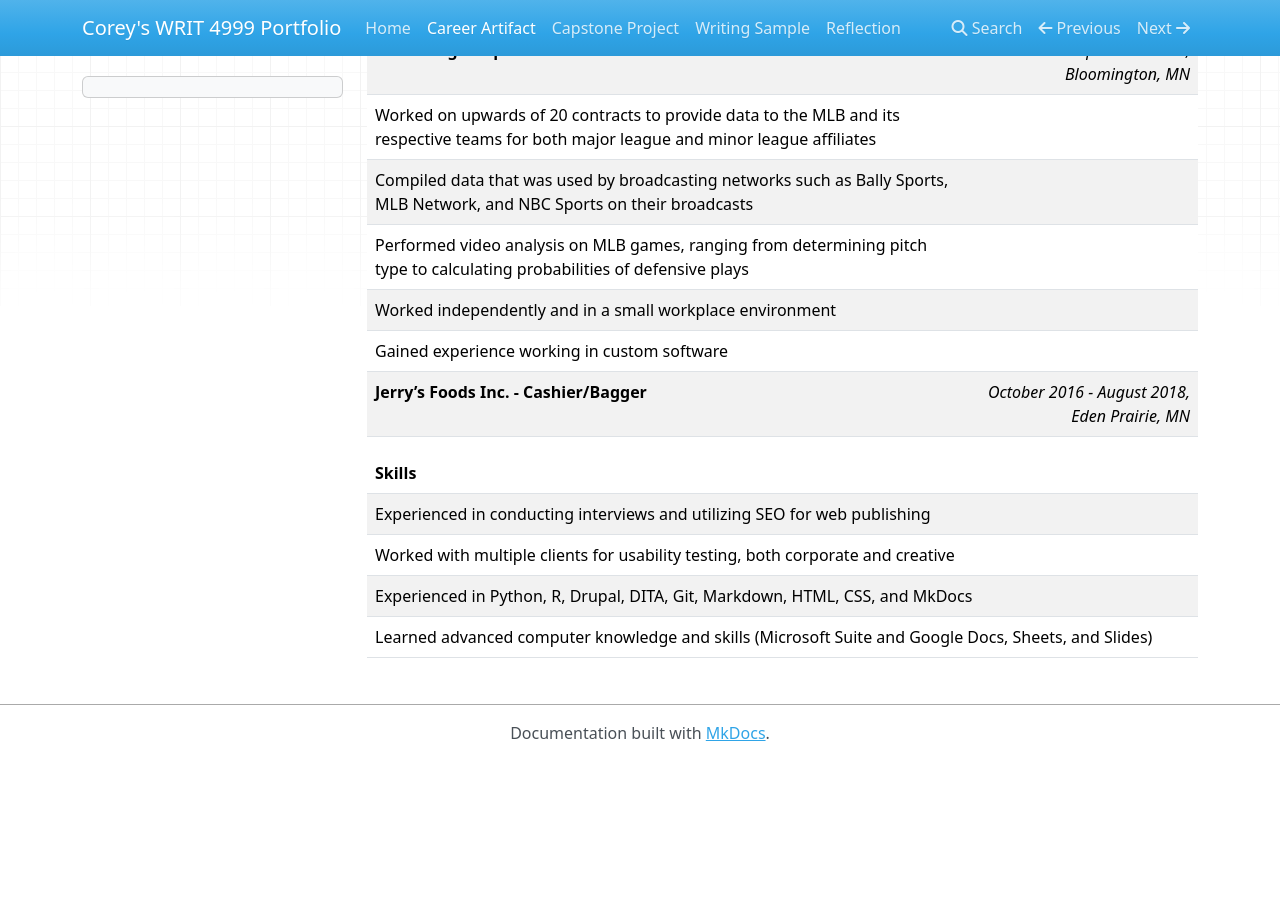
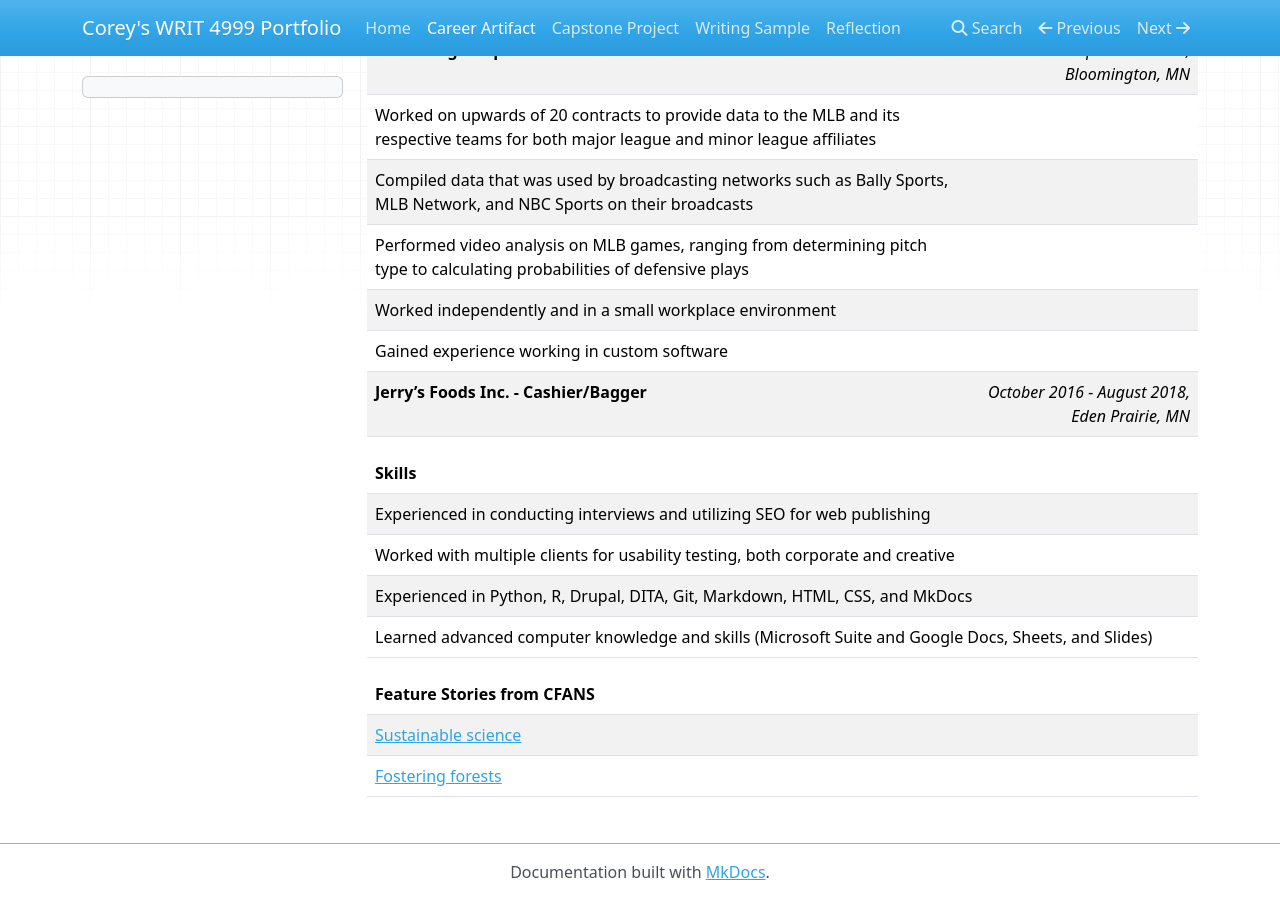
Before and after one commit to wales11/writ4999portfolio, an MkDocs documentation site: the page built from docs/microwave/career-based-artifact.md, in a window 1280 px wide and 900 px high, scrolled down 700 px. Built offline with MkDocs 1.6.1, drawn with Linux system fonts in a browser that asks for light colours; nearby versions of some CDN libraries; before the commit the page ends 1461 px from its top, so only the background shows below that.

Commit message:
One last push
I did it! I'm graduating!

```diff
--- a/docs/microwave/career-based-artifact.md
+++ b/docs/microwave/career-based-artifact.md
@@ -31,3 +31,8 @@
 | Worked with multiple clients for usability testing, both corporate and creative |
 | Experienced in Python, R, Drupal, DITA, Git, Markdown, HTML, CSS, and MkDocs |
 | Learned advanced computer knowledge and skills (Microsoft Suite and Google Docs, Sheets, and Slides) |
+
+| Feature Stories from CFANS |
+| :--- |
+| [Sustainable science](https://www.cfans.umn.edu/news/stick-sustainable-science) |
+| [Fostering forests](https://www.cfans.umn.edu/news/fostering-forests) |
```
Also changed, not shown: site/index.html, site/microwave/capstone-project-4999/index.html, site/microwave/career-based-artifact/index.html, site/microwave/reflection-summary/index.html, site/microwave/writing-sample/index.html, site/search/search_index.json, site/sitemap.xml, 1 other file.
